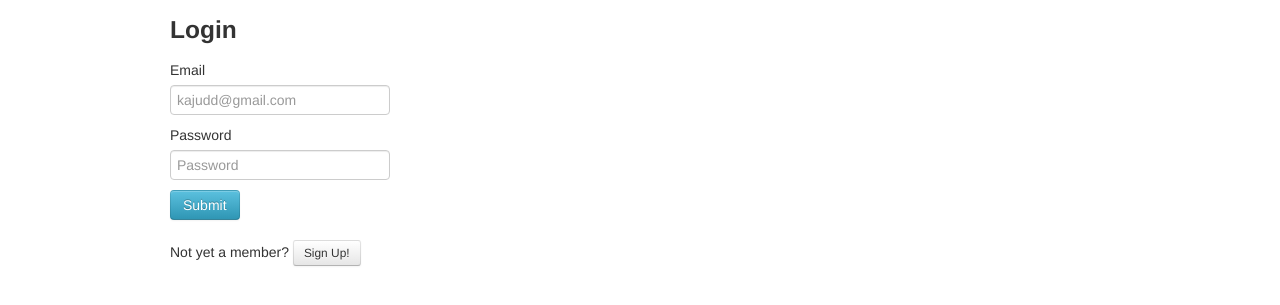
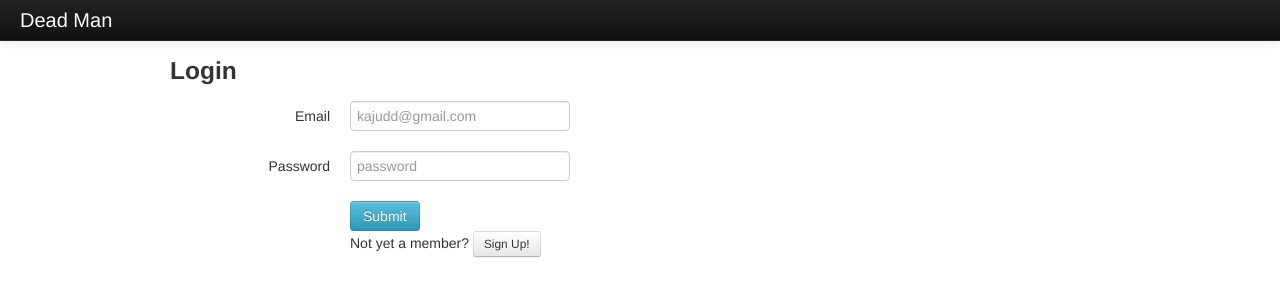
Before and after one commit to kajudd/twilio_app, a Flask app: page / in a window 1280 px wide. Shown: the top 305 px of the page. Run offline with Flask 2, Linux system fonts and the light colour scheme; parts of the project's set-up code (start-up, migrations or seed data) failed here and were passed over; some libraries are stand-ins or nearby versions.

Commit message:
added header and adjusted login page

```diff
--- a/templates/login.html
+++ b/templates/login.html
@@ -14,28 +14,28 @@
 {% endwith %}
 
   <h3>Login</h3>
-  <form method="POST" action="/">
+  <form method="POST" action="/" class="form-horizontal">
     {{form.hidden_tag()}}
 
-    <div>
-      {{ form.email.label }}
-      {{ form.email(placeholder="kajudd@gmail.com") }}
-      {% for error in form.errors.email %}
-        <span style="color: red;">[{{error}}]</span><br>
-      {% endfor %}
+    <div class="control-group">
+      {{ form.email.label(class='control-label') }}
+      <div class="controls">
+        {{ form.email(placeholder="kajudd@gmail.com") }}
+      </div>
     </div>
-
-    <div>
-      {{ form.password.label }}
-      {{ form.password(placeholder="Password") }}
-      {% for error in form.errors.password %}
-        <span style="color: red;">[{{error}}]</span><br>
-      {% endfor %}
+    <div class="control-group">
+      {{ form.password.label(class='control-label') }}
+      <div class="controls">
+        {{ form.password(placeholder="password") }}
+      </div>
     </div>
-
-    <button class="btn btn-info" type="submit">Submit</button>
+    <div class="control-group">
+      <div class="controls">
+        <button class="btn btn-info" type="submit">Submit</button>
+        <p>Not yet a member? <a class="sign-up-link btn btn-small" href="{{ url_for('sign_up') }}">Sign Up!</a></p>
+      </div>
+    </div>
   </form>
 
-  <p>Not yet a member? <a class="sign-up-link btn btn-small" href="{{ url_for('sign_up') }}">Sign Up!</a></p>
 
   {% endblock %}
--- a/templates/master.html
+++ b/templates/master.html
@@ -7,11 +7,14 @@
     <script type="text/javascript"
       src="https://ajax.googleapis.com/ajax/libs/jquery/1.7.2/jquery.min.js">
     </script>
-    <script type="text/javascript"
-      src="//static.twilio.com/libs/twiliojs/1.1/twilio.min.js"></script>
     <script src="/static/js/bootstrap.min.js"></script>
   </head>
   <body>
+    <div class="navbar navbar-inverse navbar-static-top">
+      <div class="navbar-inner">
+        <a class="brand" href="#">Dead Man</a>
+      </div>
+    </div>
     <div class="container">
       {% block body %}{% endblock %}
     </div>
```
